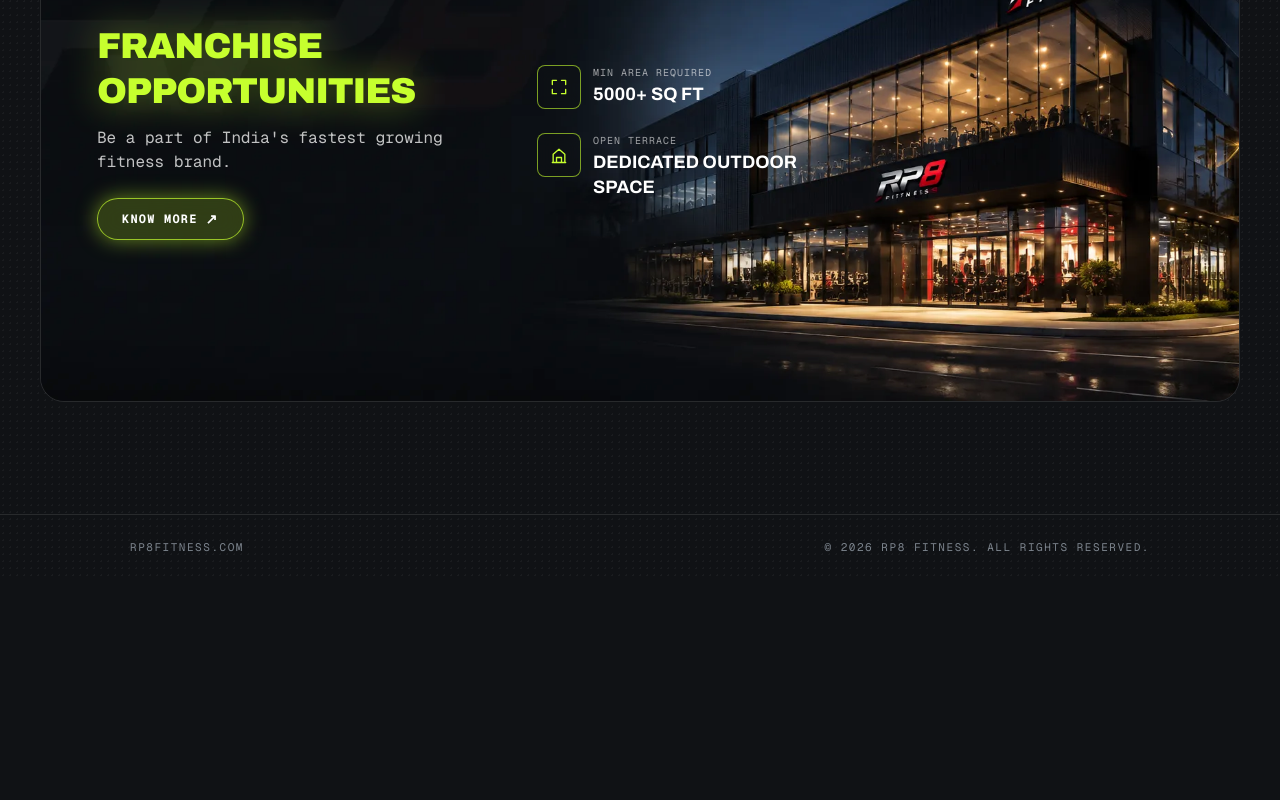
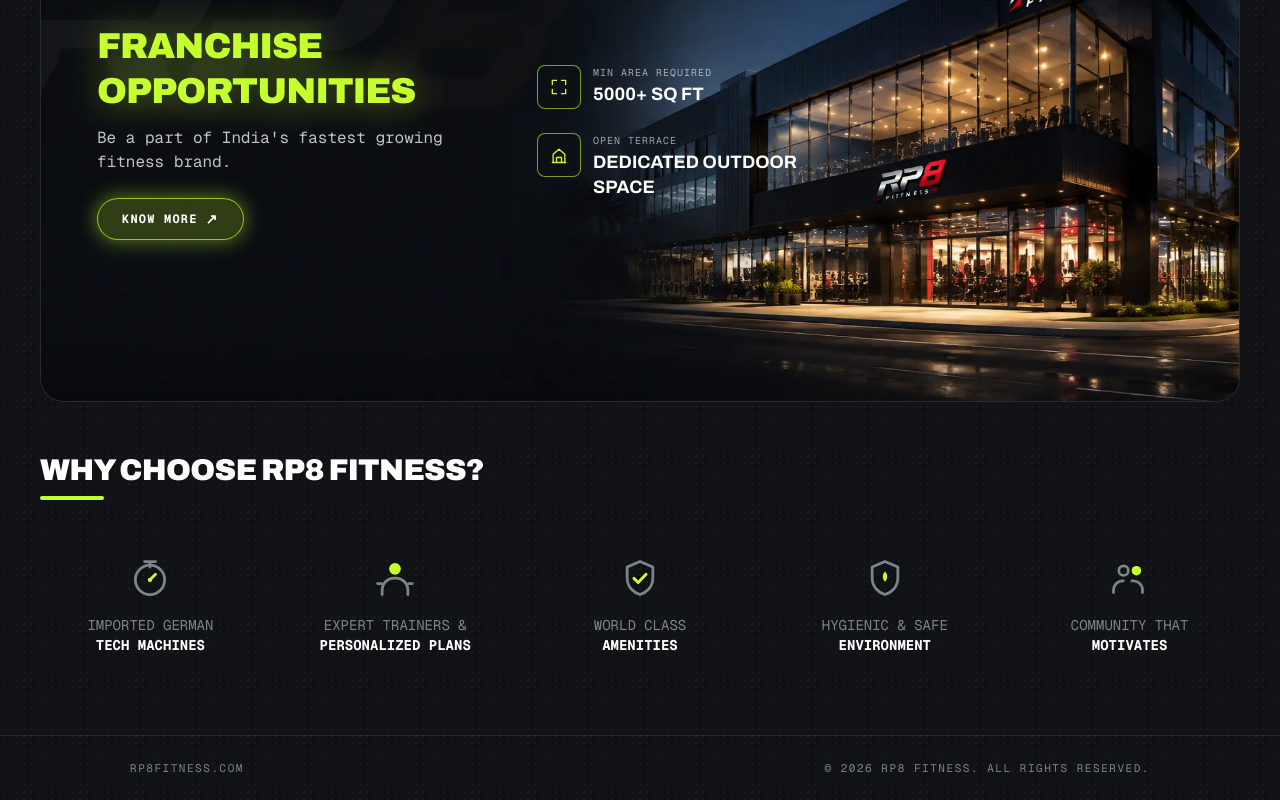
Before and after one commit to FenebrisWeb/rp8fitness, a Next.js app: page / in a window 1280 px wide. Shown: the part 3383-4183 px from the top of the page. Before the commit the page ends 3963 px from the top, so only its background shows below. Built offline with nearby package versions, Linux system fonts and the light colour scheme.

Commit message:
Add WhyChooseSection component and related types for features

```diff
--- a/app/components/home/franchise-section.tsx
+++ b/app/components/home/franchise-section.tsx
@@ -51,7 +51,7 @@
   const { headline, description, ctaLabel, image, highlights } = FRANCHISE_CONTENT;
 
   return (
-    <section className="relative overflow-hidden bg-transparent pb-20 sm:pb-28">
+    <section className="relative overflow-hidden bg-transparent">
       <div className="mx-auto w-full max-w-[1700px] px-6 sm:px-10">
         <motion.div
           initial="hidden"
--- /dev/null
+++ b/app/components/home/why-choose-section.tsx
@@ -0,0 +1,246 @@
+"use client";
+
+import { useEffect, useRef, useState } from "react";
+import { animate, motion, useMotionValue, type PanInfo } from "framer-motion";
+import type { WhyChooseContent } from "@/app/types/why-choose";
+
+const AUTOPLAY_MS = 3000;
+const spring = { type: "spring", stiffness: 260, damping: 34 } as const;
+
+const WHY_CHOOSE_CONTENT: WhyChooseContent = {
+  headline: "Why Choose RP8 Fitness?",
+  features: [
+    { id: "machines", line1: "Imported German", line2: "Tech Machines" },
+    { id: "trainers", line1: "Expert Trainers &", line2: "Personalized Plans" },
+    { id: "amenities", line1: "World Class", line2: "Amenities" },
+    { id: "hygiene", line1: "Hygienic & Safe", line2: "Environment" },
+    { id: "community", line1: "Community That", line2: "Motivates" },
+  ],
+};
+
+// Five two-tone badge icons — a steel/chalk outline with one lime accent
+// element each — for the trust-signal row. Kept as dedicated markup rather
+// than a single-path lookup table (like ZoneIcon/HighlightIcon) because
+// each one mixes two stroke colors.
+function WhyChooseIcon({ id, className }: { id: string; className?: string }) {
+  const shared = {
+    fill: "none" as const,
+    stroke: "currentColor",
+    strokeWidth: 1.5,
+    strokeLinecap: "round" as const,
+    strokeLinejoin: "round" as const,
+  };
+
+  switch (id) {
+    case "machines":
+      return (
+        <svg viewBox="0 0 24 24" className={className} aria-hidden>
+          <circle cx="12" cy="13" r="8" {...shared} />
+          <path d="M9 3h6M12 3v3" {...shared} />
+          <path d="M12 13l3-3" stroke="var(--lime)" strokeWidth={1.5} strokeLinecap="round" />
+          <circle cx="12" cy="13" r="1.2" fill="var(--lime)" />
+        </svg>
+      );
+    case "trainers":
+      return (
+        <svg viewBox="0 0 24 24" className={className} aria-hidden>
+          <circle cx="12" cy="7" r="3.2" fill="var(--lime)" />
+          <path d="M5 21v-2.5A6.5 6.5 0 0111.5 12h1A6.5 6.5 0 0119 18.5V21" {...shared} />
+          <path d="M2.5 15h2M19.5 15h2" {...shared} />
+        </svg>
+      );
+    case "amenities":
+      return (
+        <svg viewBox="0 0 24 24" className={className} aria-hidden>
+          <path d="M12 3l7 3v6c0 5-3.5 8-7 9-3.5-1-7-4-7-9V6l7-3z" {...shared} />
+          <path d="M8.7 12.2l2.3 2.3 4.3-4.5" stroke="var(--lime)" strokeWidth={1.6} strokeLinecap="round" strokeLinejoin="round" />
+        </svg>
+      );
+    case "hygiene":
+      return (
+        <svg viewBox="0 0 24 24" className={className} aria-hidden>
+          <path d="M12 3l7 3v6c0 5-3.5 8-7 9-3.5-1-7-4-7-9V6l7-3z" {...shared} />
+          <path
+            d="M12 8.5c-1.6 1.6-1.6 4 0 5.6 1.6-1.6 1.6-4 0-5.6z"
+            fill="var(--lime)"
+          />
+        </svg>
+      );
+    case "community":
+      return (
+        <svg viewBox="0 0 24 24" className={className} aria-hidden>
+          <circle cx="8.5" cy="8" r="2.6" {...shared} />
+          <circle cx="15.5" cy="8" r="2.6" fill="var(--lime)" />
+          <path d="M3 20v-1.5A5 5 0 018 13.5h.3M13 13.6a5 5 0 015.8 4.9V20" {...shared} />
+        </svg>
+      );
+    default:
+      return null;
+  }
+}
+
+const fadeUp = {
+  hidden: { opacity: 0, y: 32 },
+  show: { opacity: 1, y: 0 },
+};
+
+const SLIDE_SIZE = 2;
+
+function WhyChooseSlider({ features }: { features: WhyChooseContent["features"] }) {
+  // Two feature cards per slide, so the last slide can hold fewer.
+  const slides: WhyChooseContent["features"][] = [];
+  for (let i = 0; i < features.length; i += SLIDE_SIZE) {
+    slides.push(features.slice(i, i + SLIDE_SIZE));
+  }
+  const count = slides.length;
+
+  const [index, setIndex] = useState(0);
+  const [width, setWidth] = useState(0);
+  const [paused, setPaused] = useState(false);
+  const containerRef = useRef<HTMLDivElement>(null);
+  const x = useMotionValue(0);
+
+  // Measure the slide width so the track can be positioned in pixels
+  // (ResizeObserver also catches viewport/orientation changes).
+  useEffect(() => {
+    const el = containerRef.current;
+    if (!el) return;
+
+    setWidth(el.offsetWidth);
+
+    const ro = new ResizeObserver((entries) => {
+      const w = entries[0]?.contentRect.width ?? 0;
+      if (w) setWidth(w);
+    });
+    ro.observe(el);
+    return () => ro.disconnect();
+  }, []);
+
+  // Keep the track aligned with the active slide (and re-align on resize).
+  useEffect(() => {
+    if (!width) return;
+    const controls = animate(x, -index * width, spring);
+    return () => controls.stop();
+  }, [index, width, x]);
+
+  // Autoplay every 3s — a timeout keyed on `index` restarts itself, so a
+  // manual swipe or a hover-pause gives a full interval before advancing
+  // again. Paused on hover and while the user is dragging.
+  useEffect(() => {
+    if (paused) return;
+    const id = window.setTimeout(() => setIndex((i) => (i + 1) % count), AUTOPLAY_MS);
+    return () => window.clearTimeout(id);
+  }, [index, paused, count]);
+
+  const goTo = (next: number) => setIndex(((next % count) + count) % count);
+
+  const handleDragEnd = (_: unknown, info: PanInfo) => {
+    setPaused(false);
+    const threshold = width * 0.18;
+
+    if (info.offset.x < -threshold || info.velocity.x < -500) {
+      goTo(index + 1);
+    } else if (info.offset.x > threshold || info.velocity.x > 500) {
+      goTo(index - 1);
+    } else if (width) {
+      animate(x, -index * width, spring);
+    }
+  };
+
+  const slideFlex = width ? `0 0 ${width}px` : "0 0 100%";
+
+  return (
+    <div
+      className="sm:hidden"
+      onMouseEnter={() => setPaused(true)}
+      onMouseLeave={() => setPaused(false)}
+    >
+      <div ref={containerRef} className="overflow-hidden">
+        <motion.div
+          className="flex"
+          style={{ x, width: width ? width * count : "100%" }}
+          drag="x"
+          dragConstraints={{ left: -(width * (count - 1)), right: 0 }}
+          dragElastic={0.12}
+          dragMomentum={false}
+          onDragStart={() => setPaused(true)}
+          onDragEnd={handleDragEnd}
+        >
+          {slides.map((slide, i) => (
+            <div
+              key={i}
+              className="flex flex-none items-start justify-center gap-10"
+              style={{ flex: slideFlex }}
+            >
+              {slide.map((feature) => (
+                <div key={feature.id} className="flex flex-col items-center gap-4 text-center">
+                  <WhyChooseIcon id={feature.id} className="h-11 w-11 text-steel" />
+                  <p className="font-mono text-xs uppercase leading-snug text-steel">
+                    {feature.line1}
+                    <br />
+                    <span className="font-bold text-foreground">{feature.line2}</span>
+                  </p>
+                </div>
+              ))}
+            </div>
+          ))}
+        </motion.div>
+      </div>
+
+      <div className="mt-6 flex items-center justify-center gap-2">
+        {slides.map((slide, i) => (
+          <button
+            key={slide.map((feature) => feature.id).join("-")}
+            type="button"
+            aria-label={`Go to slide ${i + 1}`}
+            aria-current={i === index}
+            onClick={() => goTo(i)}
+            className={`h-1.5 rounded-full transition-all ${
+              i === index ? "w-6 bg-lime" : "w-3 bg-steel/30"
+            }`}
+          />
+        ))}
+      </div>
+    </div>
+  );
+}
+
+export default function WhyChooseSection() {
+  const { headline, features } = WHY_CHOOSE_CONTENT;
+
+  return (
+    <section className="relative overflow-hidden bg-transparent pb-16 pt-[50px] sm:pb-20">
+      <div className="mx-auto w-full max-w-[1700px] px-6 sm:px-10">
+        <motion.div
+          initial="hidden"
+          whileInView="show"
+          viewport={{ once: true, amount: 0.4 }}
+          variants={fadeUp}
+          transition={{ duration: 0.6, ease: [0.16, 1, 0.3, 1] }}
+        >
+          <div className="mb-10 sm:mb-14">
+            <h2 className="font-display text-2xl font-black uppercase tracking-tight text-foreground sm:text-3xl">
+              {headline}
+            </h2>
+            <span aria-hidden className="mt-2 block h-1 w-16 rounded-full bg-lime" />
+          </div>
+
+          <WhyChooseSlider features={features} />
+
+          <div className="hidden gap-y-10 sm:grid sm:grid-cols-3 lg:grid-cols-5 lg:gap-x-6">
+            {features.map((feature) => (
+              <div key={feature.id} className="flex flex-col items-center gap-4 text-center">
+                <WhyChooseIcon id={feature.id} className="h-11 w-11 text-steel" />
+                <p className="font-mono text-xs uppercase leading-snug text-steel sm:text-sm">
+                  {feature.line1}
+                  <br />
+                  <span className="font-bold text-foreground">{feature.line2}</span>
+                </p>
+              </div>
+            ))}
+          </div>
+        </motion.div>
+      </div>
+    </section>
+  );
+}
--- a/app/page.tsx
+++ b/app/page.tsx
@@ -1,5 +1,6 @@
 import HeroSection from "@/app/components/home/hero-section";
 import AboutSection from "@/app/components/home/about-section";
+import WhyChooseSection from "@/app/components/home/why-choose-section";
 import ZonesSection from "@/app/components/home/zones-section";
 import FranchiseSection from "@/app/components/home/franchise-section";
 import GermanEquipmentSection from "@/app/components/home/german-equipment-section";
@@ -14,6 +15,7 @@
       <GermanEquipmentSection />
       <OpenTerraceSection />
       <FranchiseSection />
+      <WhyChooseSection />
     </>
   );
 }
--- /dev/null
+++ b/app/types/why-choose.ts
@@ -0,0 +1,10 @@
+export interface WhyChooseFeature {
+  id: string;
+  line1: string;
+  line2: string;
+}
+
+export interface WhyChooseContent {
+  headline: string;
+  features: WhyChooseFeature[];
+}
```
